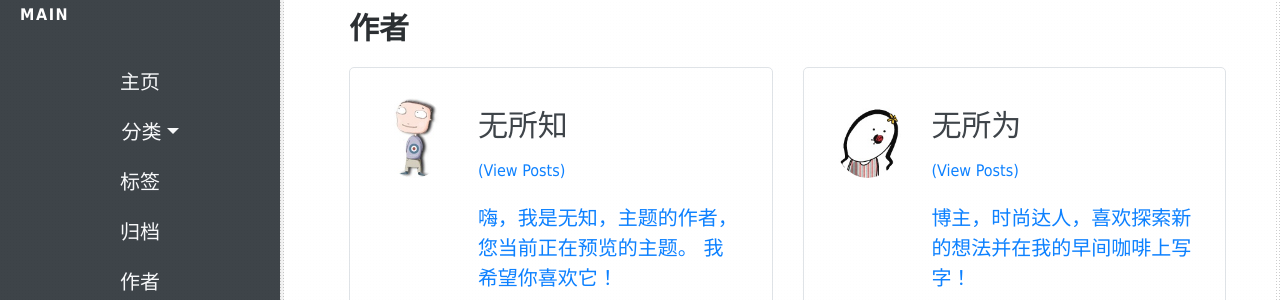
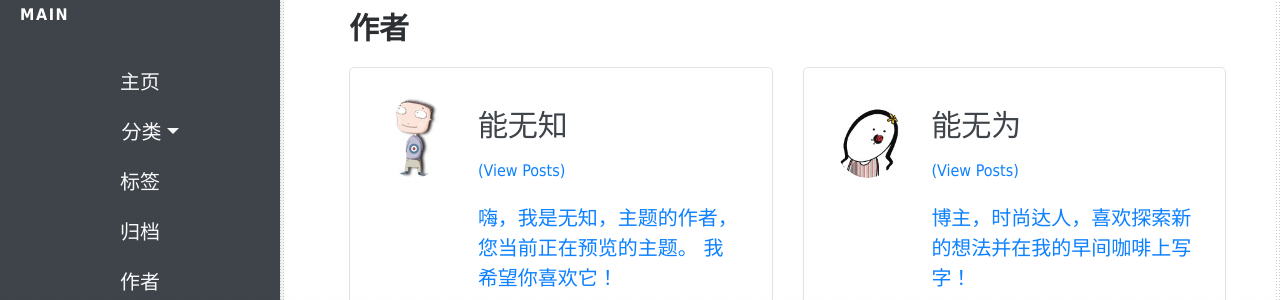
Before and after one commit to nengwuzhi/nengwuzhi.github.ioce, a Jekyll site: the page built from pages/authors-list.html, in a window 1280 px wide. Shown: the part 173-473 px from the top of the page. Built offline with Jekyll 4.4.1, drawn with Linux system fonts in a browser that asks for light colours; nearby versions of some CDN libraries.

Commit message:
Update _config.yml

```diff
--- a/_config.yml
+++ b/_config.yml
@@ -46,7 +46,7 @@ nav:
 
 authors:
     能无知:
-      name:           无所知
+      name:           能无知
       site:           https://
       avatar:         img/avatar1.jpg
       bio:            "嗨，我是无知，主题的作者，您当前正在预览的主题。 我希望你喜欢它！"
@@ -54,7 +54,7 @@ authors:
       twitter:        https://twitter.com/...
 
     能无为:
-      name:           无所为
+      name:           能无为
       site:           https://
       avatar:         img/avatar2.jpg
       bio:            "博主，时尚达人，喜欢探索新的想法并在我的早间咖啡上写字！"
```
